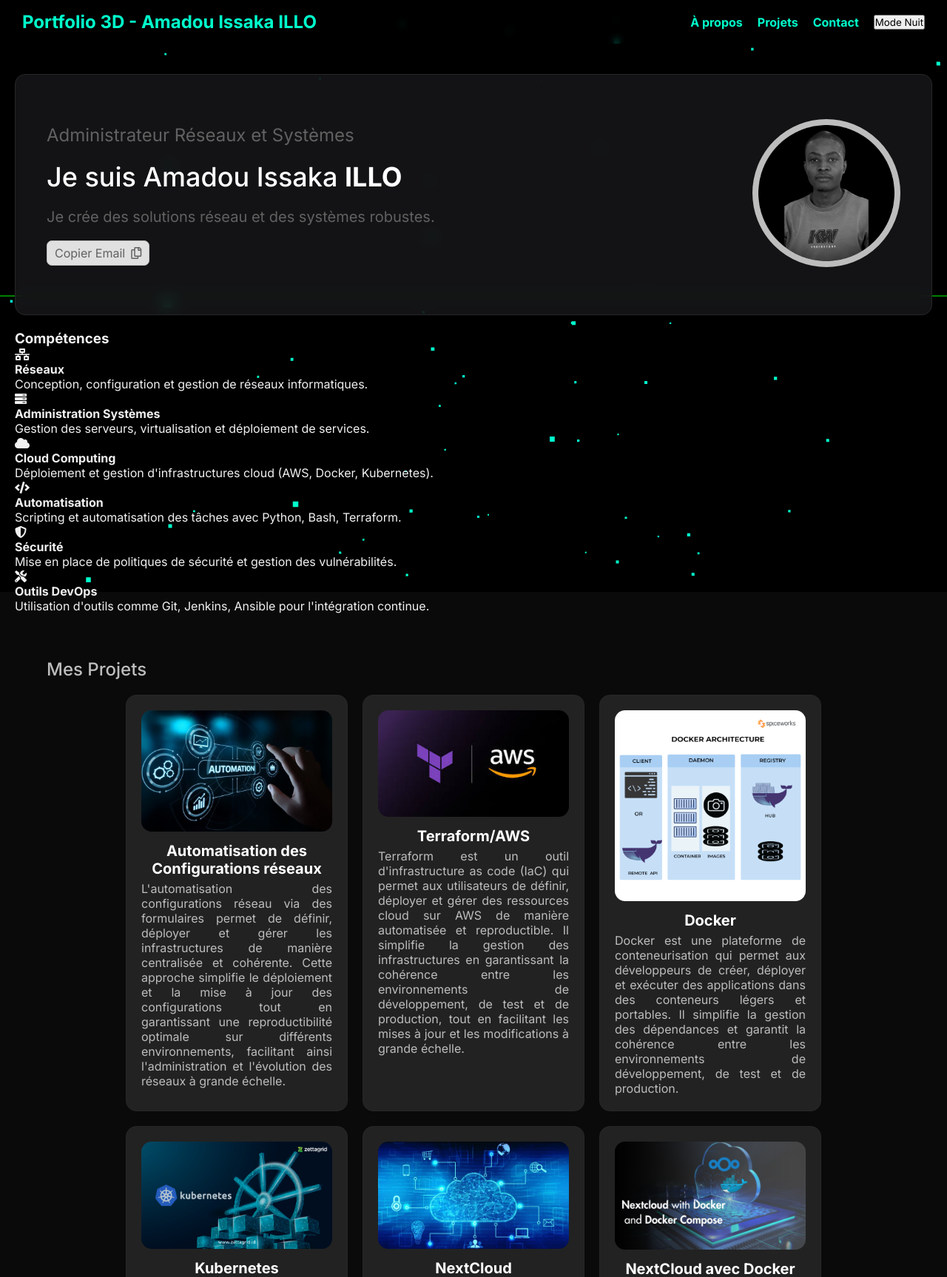
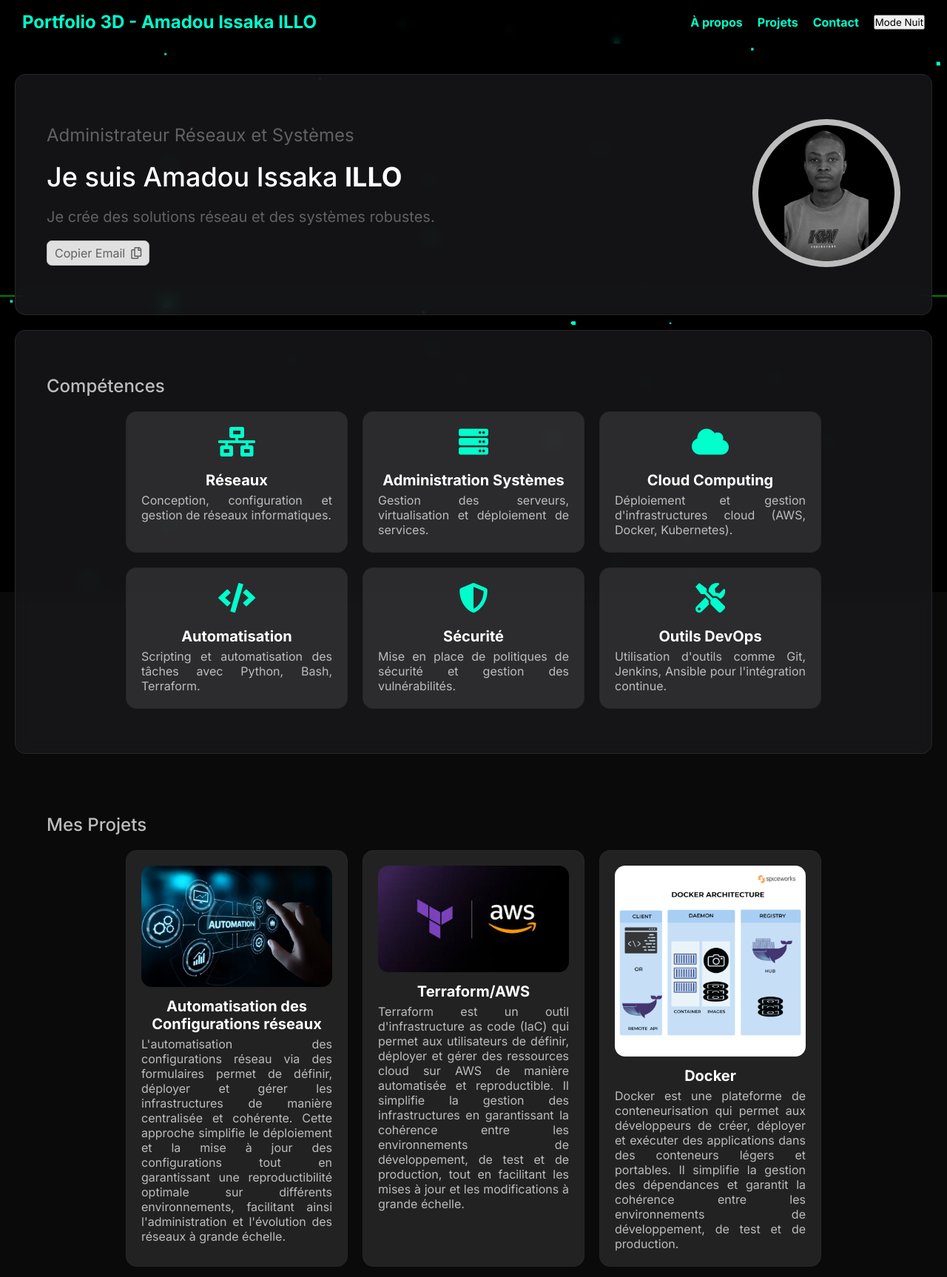
Before and after one commit to abbabz/profil, a PHP site: page /index.html in a window 1280 px wide. Shown: the top 1726 px of the page at 74% size. Run offline with PHP 8.4, Linux system fonts and the light colour scheme; some libraries are stand-ins or nearby versions.

Commit message:
Update style.css

```diff
--- a/style.css
+++ b/style.css
@@ -164,6 +164,64 @@
     border: 8px solid #bdbdbd;
     object-fit: cover;
 }
+
+/* Section Compétences */
+.skills {
+    padding: 60px 42px;
+    background: rgba(24, 24, 27, 0.8);
+    border: 1px solid #27272A;
+    border-radius: 14px;
+    backdrop-filter: blur(10px);
+    margin-bottom: 20px;
+}
+
+.skills h3 {
+    color: #BDBDBD;
+    font-size: 24px;
+    font-weight: 500;
+    margin-bottom: 20px;
+}
+
+.skills-grid {
+    display: flex;
+    flex-wrap: wrap;
+    gap: 20px;
+    justify-content: center;
+}
+
+.skill-item {
+    background: rgba(255, 255, 255, 0.1);
+    border: 1px solid #27272A;
+    border-radius: 14px;
+    padding: 20px;
+    max-width: 300px;
+    text-align: center;
+    transition: transform 0.3s ease;
+}
+
+.skill-item:hover {
+    transform: scale(1.05);
+}
+
+.skill-item i {
+    font-size: 40px;
+    color: #00ffcc;
+    margin-bottom: 10px;
+}
+
+.skill-item h4 {
+    color: #fff;
+    font-size: 20px;
+    margin-top: 10px;
+}
+
+.skill-item p {
+    color: #BDBDBD;
+    font-size: 16px;
+    margin-top: 5px;
+    text-align: justify;
+}
+
 
 /* Section Portfolio */
 .portfolio {
```
